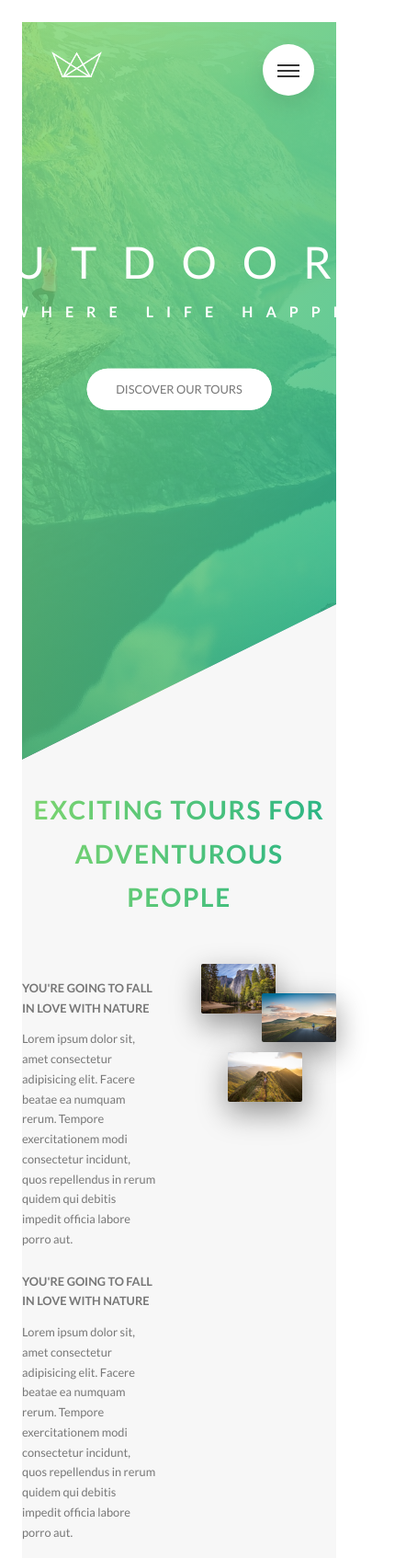
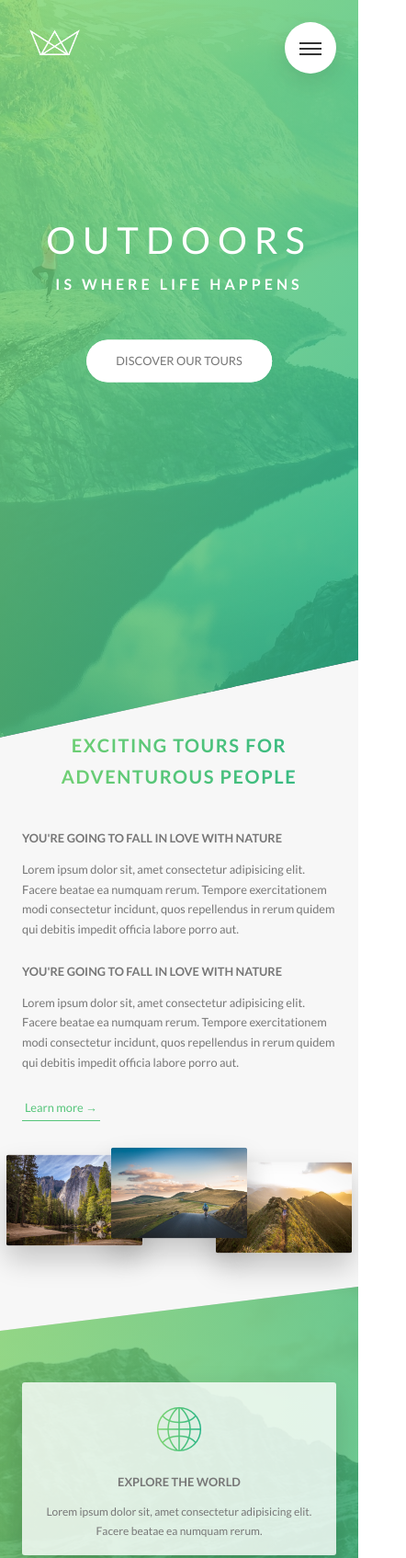
Before and after one commit to Asif-newaz/nature-tours, a website: page index.html in a window 390 px wide. Shown: the top 1694 px of the page at 92% size, 442 px wide, since content can reach past the window. Drawn offline with Linux system fonts and the light colour scheme.

Commit message:
update media queries

```diff
--- a/css/style.css
+++ b/css/style.css
@@ -13,6 +13,8 @@ $breakpoint argument choices
 - Tab-port
 - Tab-land
 - Big-desktop
+
+ORDER: Base + typography > general layout + grid > page layout > components
 
 1em = 16px
 EM IS THE BEST OPTION FOR THE MEDIA QUERY
@@ -77,15 +79,18 @@ html {
       font-size: 75%; } }
 
 body {
-  box-sizing: border-box; }
+  box-sizing: border-box;
+  padding: 3rem; }
+  @media (max-width: 56.25em) {
+    body {
+      padding: 0; } }
 
 body {
   font-family: 'Lato', sans-serif;
   font-weight: 400;
   /* font-size: 16px; */
   line-height: 1.7;
-  color: #777;
-  padding: 3rem; }
+  color: #777; }
 
 .heading-primary {
   color: #fff;
@@ -104,12 +109,19 @@ body {
         animation-iteration-count: 3;
         animation-timing-function: ease-out;
         */ }
+    @media (max-width: 37.5em) {
+      .heading-primary--main {
+        letter-spacing: 1rem;
+        font-size: 5rem; } }
   .heading-primary--sub {
     display: block;
     font-size: 2rem;
     font-weight: 700;
     letter-spacing: 1.75rem;
     animation: moveInRight 1s ease-out; }
+    @media (max-width: 37.5em) {
+      .heading-primary--sub {
+        letter-spacing: 0.5rem; } }
 
 .heading-secondary {
   display: inline-block;
@@ -122,6 +134,12 @@ body {
   color: transparent;
   letter-spacing: 0.2rem;
   transition: all 0.2s; }
+  @media (max-width: 56.25em) {
+    .heading-secondary {
+      font-size: 3rem; } }
+  @media (max-width: 37.5em) {
+    .heading-secondary {
+      font-size: 2.5rem; } }
   .heading-secondary:hover {
     transform: skewY(2deg) skewX(15deg) scale(1.1);
     text-shadow: 0.5rem 1rem 2rem rgba(0, 0, 0, 0.2); }
@@ -144,9 +162,15 @@ body {
 
 .u-margin-bottom-medium {
   margin-bottom: 4rem !important; }
+  @media (max-width: 56.25em) {
+    .u-margin-bottom-medium {
+      margin-bottom: 3rem !important; } }
 
 .u-margin-bottom-big {
   margin-bottom: 8rem !important; }
+  @media (max-width: 56.25em) {
+    .u-margin-bottom-big {
+      margin-bottom: 5rem !important; } }
 
 .u-margin-top-big {
   margin-bottom: 8rem !important; }
@@ -341,15 +365,35 @@ body {
     z-index: 10;
     transition: all 0.2s;
     outline-offset: 2rem; }
+    @media (max-width: 56.25em) {
+      .composition__photo {
+        float: left;
+        position: relative;
+        width: 33.333333%;
+        box-shadow: 0 1.5rem 3rem rgba(0, 0, 0, 0.2); } }
     .composition__photo--p1 {
       left: 0;
       top: -2rem; }
+      @media (max-width: 56.25em) {
+        .composition__photo--p1 {
+          top: 0;
+          transform: scale(1.3); } }
     .composition__photo--p2 {
       right: 0;
       top: 2rem; }
+      @media (max-width: 56.25em) {
+        .composition__photo--p2 {
+          top: -1rem;
+          transform: scale(1.3);
+          z-index: 100; } }
     .composition__photo--p3 {
       left: 20%;
       top: 10rem; }
+      @media (max-width: 56.25em) {
+        .composition__photo--p3 {
+          top: 1rem;
+          left: 0;
+          transform: scale(1.3); } }
     .composition__photo:hover {
       width: calc(100% - $grid-width);
       outline: 1.5rem solid #55c57a;
@@ -367,6 +411,9 @@ body {
   border-radius: 3px;
   box-shadow: 0 1.5rem 4rem rgba(0, 0, 0, 0.15);
   transition: transform 0.3s; }
+  @media (max-width: 56.25em) {
+    .feature-box {
+      padding: 2rem; } }
   .feature-box__icon {
     font-size: 6rem;
     margin-bottom: 0.5rem;
@@ -375,6 +422,9 @@ body {
     background-clip: text;
     -webkit-background-clip: text;
     color: transparent; }
+    @media (max-width: 56.25em) {
+      .feature-box__icon {
+        margin-bottom: 0; } }
   .feature-box:hover {
     transform: translateY(-1.5rem) scale(1.03); }
 
@@ -571,9 +621,15 @@ body {
   background-color: #333;
   padding: 10rem 0;
   font-size: 1.4rem; }
+  @media (max-width: 56.25em) {
+    .footer {
+      padding: 8rem 0; } }
   .footer__logo-box {
     text-align: center;
     margin-bottom: 8rem; }
+    @media (max-width: 56.25em) {
+      .footer__logo-box {
+        margin-bottom: 6rem; } }
   .footer__logo {
     width: 15rem;
     height: auto; }
@@ -581,6 +637,10 @@ body {
     border-top: 1px solid #777;
     padding-top: 2rem;
     display: inline-block; }
+    @media (max-width: 56.25em) {
+      .footer__navigation {
+        width: 100%;
+        text-align: center; } }
   .footer__list {
     list-style: none; }
   .footer__item {
@@ -603,12 +663,23 @@ body {
     padding-top: 2rem;
     width: 80%;
     float: right; }
+    @media (max-width: 56.25em) {
+      .footer__copyright {
+        width: 100%;
+        float: none; } }
 
 .row {
   max-width: 114rem;
   margin: 0 auto; }
+  @media (max-width: 56.25em) {
+    .row {
+      max-width: 50rem;
+      padding: 0 3rem; } }
   .row:not(:last-child) {
     margin-bottom: 8rem; }
+    @media (max-width: 56.25em) {
+      .row:not(:last-child) {
+        margin-bottom: 6rem; } }
   .row::after {
     content: ' ';
     display: table;
@@ -617,6 +688,13 @@ body {
     float: left; }
     .row [class^='col-']:not(:last-child) {
       margin-right: 6rem; }
+      @media (max-width: 56.25em) {
+        .row [class^='col-']:not(:last-child) {
+          margin-right: 0;
+          margin-bottom: 6rem; } }
+    @media (max-width: 56.25em) {
+      .row [class^='col-'] {
+        width: 100% !important; } }
   .row .col-1-of-2 {
     width: calc((100% - 6rem) / 2); }
   .row .col-1-of-3 {
@@ -638,6 +716,10 @@ body {
   position: relative;
   -webkit-clip-path: polygon(0 0, 100% 0, 100% 75vh, 0 100%);
   clip-path: polygon(0 0, 100% 0, 100% 75vh, 0 100%); }
+  @media (max-width: 37.5em) {
+    .header {
+      -webkit-clip-path: polygon(0 0, 100% 0, 100% 85vh, 0 100%);
+      clip-path: polygon(0 0, 100% 0, 100% 85vh, 0 100%); } }
   .header__logo-box {
     position: absolute;
     top: 4rem;
@@ -666,6 +748,14 @@ body {
   box-shadow: 0 1rem 3rem rgba(0, 0, 0, 0.1);
   text-align: center;
   cursor: pointer; }
+  @media (max-width: 56.25em) {
+    .navigation__button {
+      top: 4rem;
+      right: 4rem; } }
+  @media (max-width: 37.5em) {
+    .navigation__button {
+      top: 3rem;
+      right: 3rem; } }
 
 .navigation__background {
   height: 6rem;
@@ -677,6 +767,14 @@ body {
   background-image: radial-gradient(#7ed56f, #28b485);
   z-index: 1000;
   transition: transform 0.8s cubic-bezier(0.85, 0, 0.15, 1); }
+  @media (max-width: 56.25em) {
+    .navigation__background {
+      top: 4.5rem;
+      right: 4.5rem; } }
+  @media (max-width: 37.5em) {
+    .navigation__background {
+      top: 3.5rem;
+      right: 3.5rem; } }
 
 .navigation__nav {
   height: 100vh;
@@ -766,6 +864,9 @@ body {
   background-color: #f7f7f7;
   padding: 25rem 0;
   margin-top: -20vh; }
+  @media (max-width: 56.25em) {
+    .section-about {
+      padding: 20rem 0; } }
 
 .section-features {
   padding: 20rem 0;
@@ -775,15 +876,24 @@ body {
   margin-top: -10rem; }
   .section-features > * {
     transform: skewY(7deg); }
+  @media (max-width: 56.25em) {
+    .section-features {
+      padding: 10rem 0; } }
 
 .section-tours {
   background-color: #f7f7f7;
   padding: 25rem 0 15rem 0;
   margin-top: -10rem; }
+  @media (max-width: 56.25em) {
+    .section-tours {
+      padding: 20rem 0 10rem 0; } }
 
 .section-stories {
   position: relative;
   padding: 15rem 0; }
+  @media (max-width: 56.25em) {
+    .section-stories {
+      padding: 10rem 0; } }
 
 .section-book {
   padding: 15rem 0;
```
